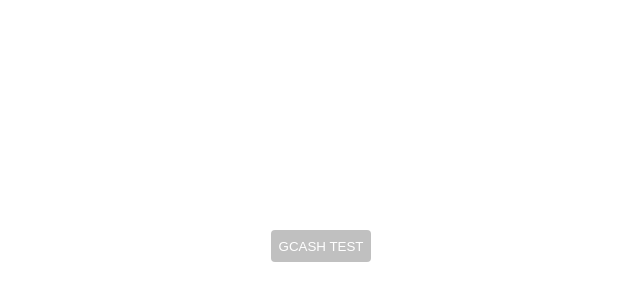
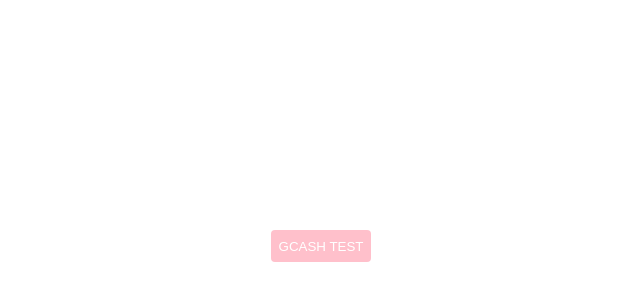
Before and after one commit to magsranier/testtest, a React (Vite) app: page /gcash in a window 1280 px wide. Shown: the part 162-462 px from the top of the page, without its empty margins (87-727 px from the left). Built offline with nearby package versions, Linux system fonts and the light colour scheme.

Commit message:
feat: pink

```diff
--- a/src/Gcash.tsx
+++ b/src/Gcash.tsx
@@ -13,7 +13,7 @@
       tgApp.openLink(
         `https://testtest-git-main-magsraniers-projects.vercel.app/gcash/?redirect_url=` +
           encodeURIComponent(
-            "https://uat.m.gcash.com/gcash-cashier-web/1.2.1/index.html#/confirm?bizNo=20250530121212800110170018102315350&timestamp=1748574964005&sign=ZeQ1cbaBfmat6maqkTSV3ZbL4SCc1HFBvpVW2mYV5lAJIVtIwHhp1hDTJJTZsjkqWUXXzBCME%2FCV7FSbukCKgTSEtXZcJQTlN5Rvzm4yrPHMFAGflrlr9T1JWIukt0wRFYnArFxvnT1zz3EiG%2Bzenp5AfZ%2BqNqptdQW97fz%2B%2FuzVALOptb6ZolSnEq%2BuqafXjYV4%2BxjWdKHlIu16HNuU4Ord1kLkmUq%2FraxaYyvwkXbRDrev1cCMo3Y71cSNHMdEbeJKHwplSG77agc2%2B7R2uAWZnfX2QgOzEbQWtTSHC75kJR0iZ0tFXGzFZZOh3F9BgVnVYzy5aoALCiVw%2Bttphw%3D%3D&orderAmount=20.00&pdCode=51051000101000100001&merchantVersion=v2&merchantid=217020000648378724964&queryInterval=10000&qrcode=GCSHWPV220250530121212800110170018102315350,217020000648378724964&merchantName=Stotsenberg%20test&expiryTime=298"
+            "https://uat.m.gcash.com/gcash-cashier-web/1.2.1/index.html#/confirm?bizNo=20250530121212800110170628202366369&timestamp=1748576054348&sign=UNDkX8WKSmda9iZ9uLyzEc%2BBw7E3T1R22bN0Ks7PH8xINcU1%2F5FeuEWMmG1ztY%2Fa%2BDv96jU4MHV%2B0gPFTNo%2FjsG21GDKxCa8pYC%2FNqRs%2BlygmlsE3Xl4KpPEv6MknzNCvJs4GjUJk5D%2BpJ3NoNepvSr0L9%2Bw4eoWLVi3GKsmoLcTDmoNsSY7Dwp0foeOU6IAJno3DS3WnnR5CfnxazrUUQhE5uQODAbRwl7U3u7S9uW9R9hPNpnIH2An4geoRlHXf0hSu11%2Feq5UWI9IrLmz5cP9l7nMLcXQacy%2B%2By9X2Uz0XwBxiNtOrgjXLnG26V13rG1miaGRg1Go%2FYDGNbENVw%3D%3D&orderAmount=20.00&pdCode=51051000101000100001&merchantVersion=v2&merchantid=217020000648378724964&queryInterval=10000&qrcode=GCSHWPV220250530121212800110170628202366369,217020000648378724964&merchantName=Stotsenberg%20test&expiryTime=299"
           )
       );
     } else {
--- a/src/index.css
+++ b/src/index.css
@@ -18,6 +18,6 @@
   }
 
   .gcash {
-    background-color: silver;
+    background-color: pink;
   }
 }
```
